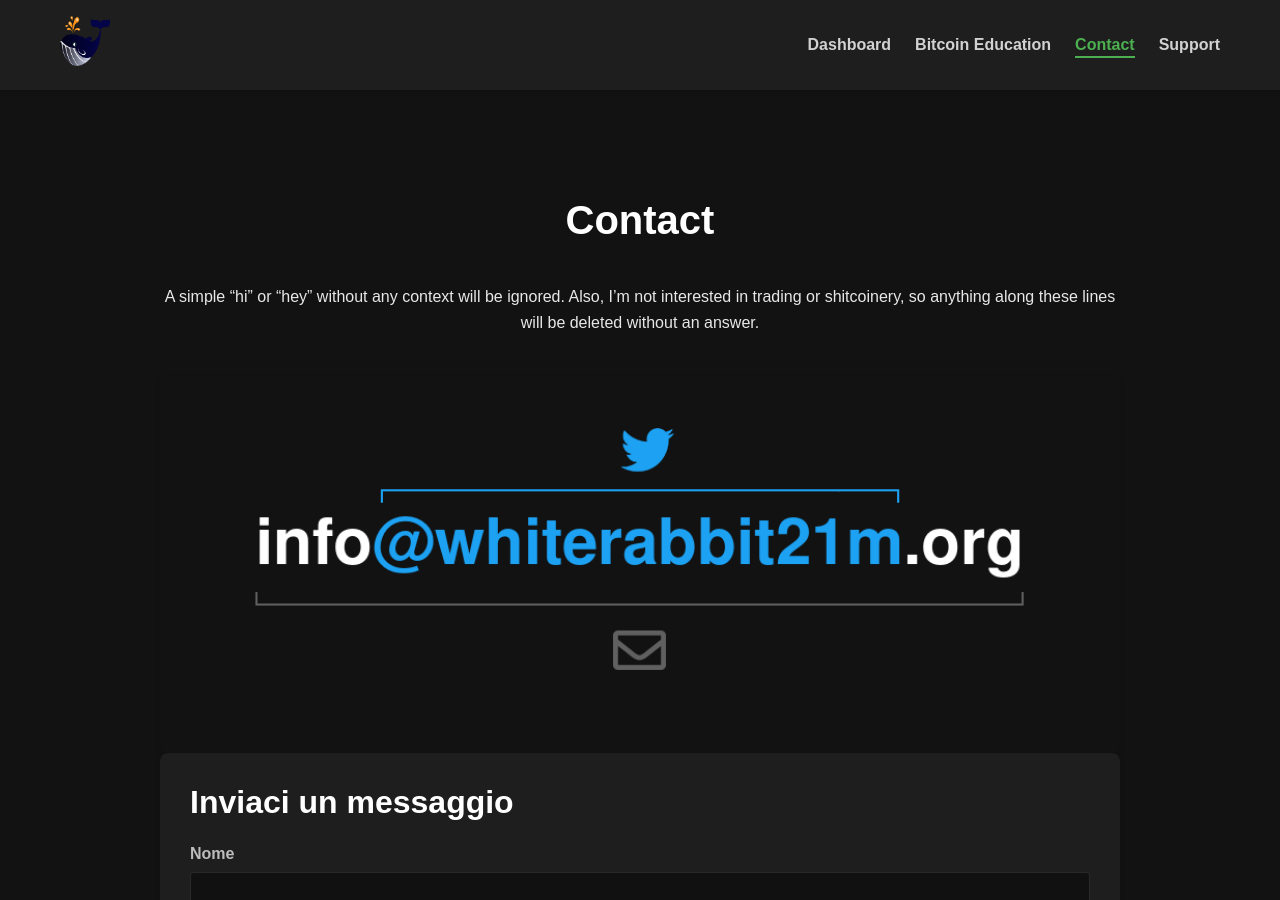
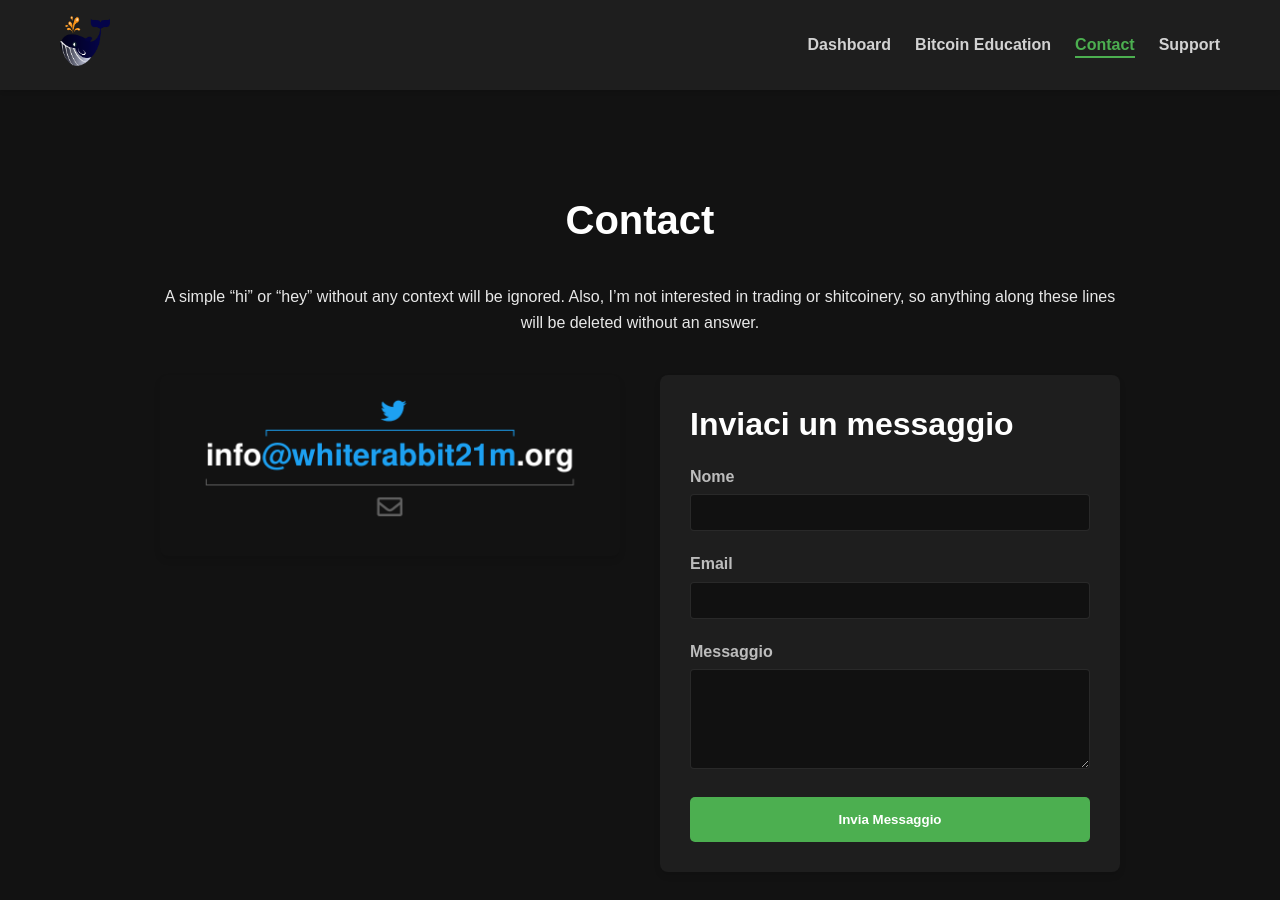
Before and after one commit to whiterabbit21m-test/whiterabbit21m-test.github.io, a Jekyll site: the page built from contact.md, in a window 1280 px wide and 900 px high. Built offline with Jekyll 4.4.1, drawn with Linux system fonts in a browser that asks for light colours.

Commit message:
Update contact.html

```diff
--- a/_layouts/contact.html
+++ b/_layouts/contact.html
@@ -9,6 +9,7 @@ layout: default
     <div class="contact-content">
       {{ content }}
     </div>
+    <div class="contact-grid">
       <div class="contact-image">
         <img src="/assets/images/contact.png" alt="Immagine di contatto" class="contact-img">
       </div>
@@ -32,3 +33,4 @@ layout: default
       </div>
     </div>
   </div>
+</div>
```
Lines whose indentation alone changed are shown as unchanged.
